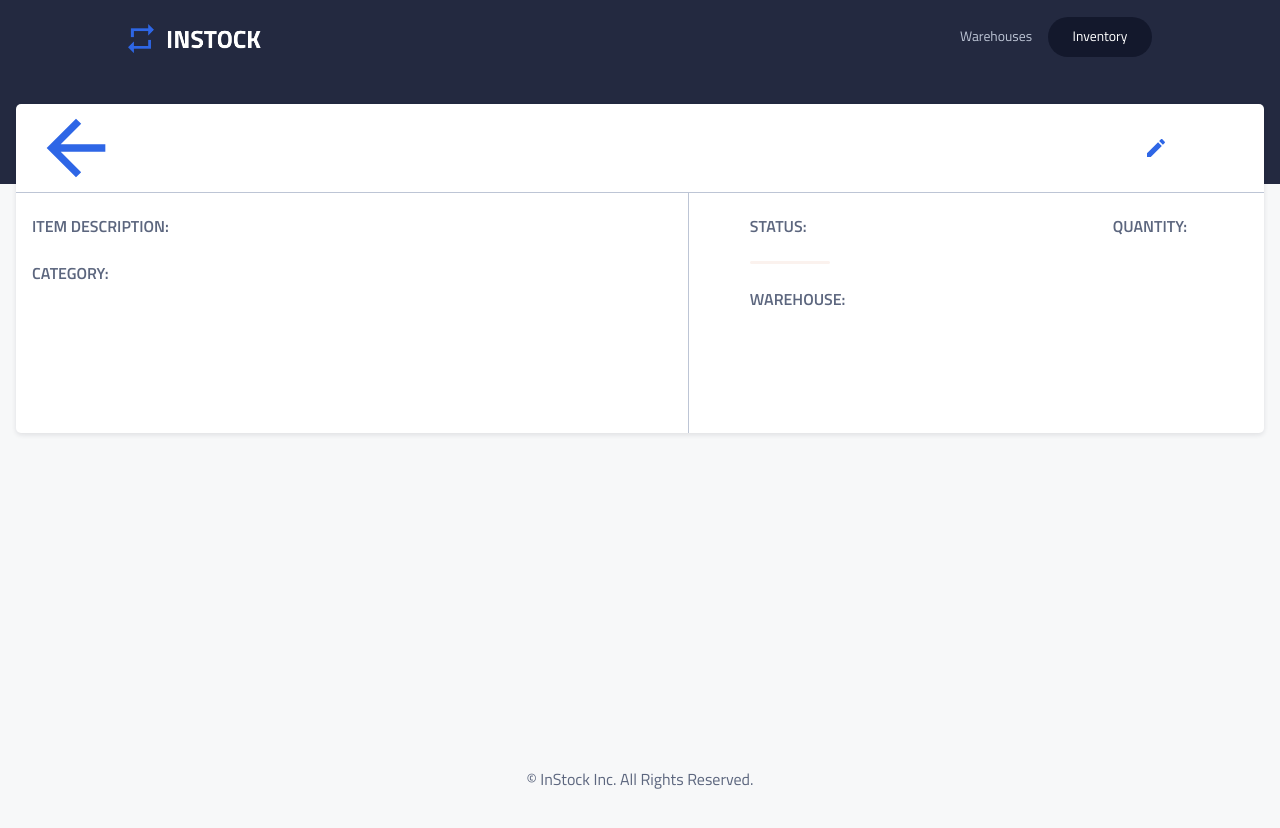
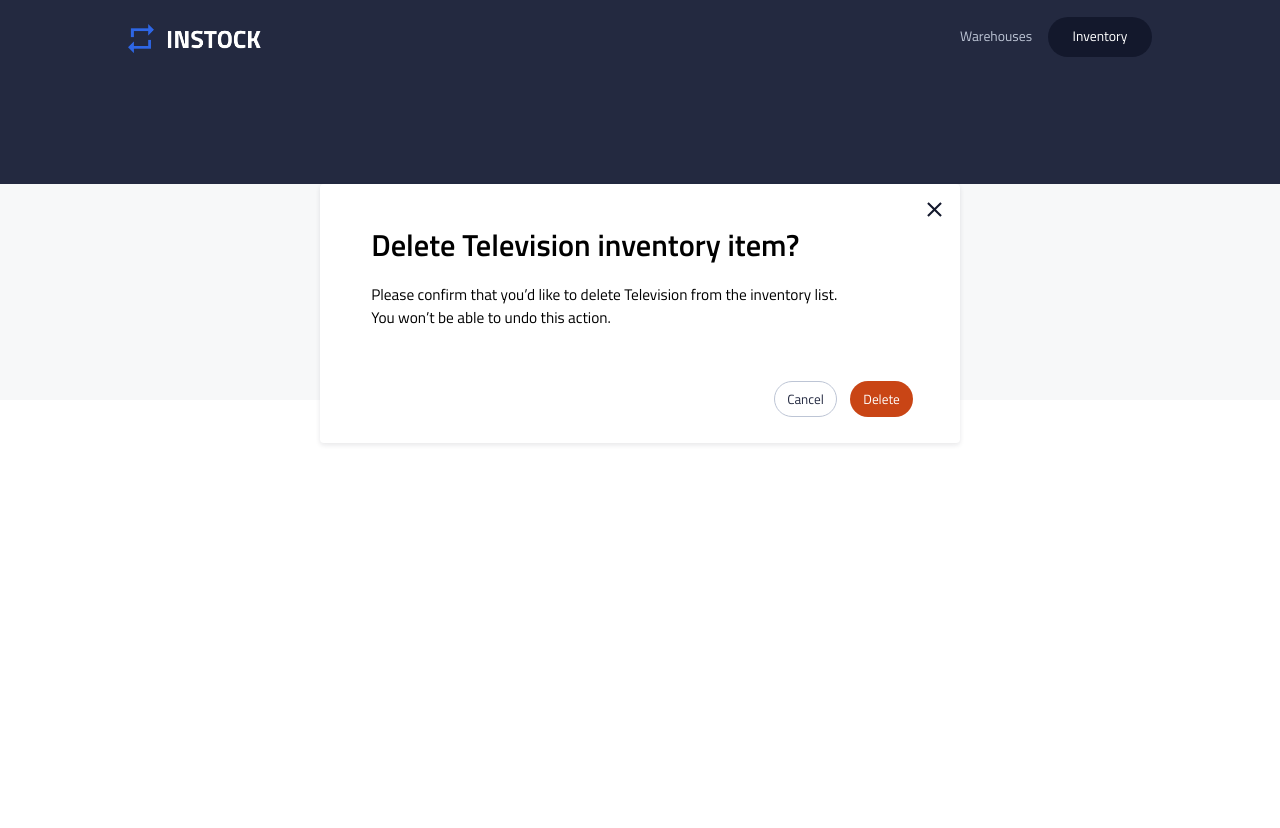
Before and after one commit to cathybi/instock-client, a React (Create React App) app: page /inventory/deleteInventory in a window 1280 px wide. Shown: the top 828 px of the page. After the commit the page ends 800 px from the top, so only its background shows below. Built offline with nearby package versions, Linux system fonts and the light colour scheme; no server answers.

Commit message:
Created DeleteInventory and DeleteWarehouse components and added styling

```diff
--- a/src/App.jsx
+++ b/src/App.jsx
@@ -8,6 +8,8 @@ import AddEditInventory from "./components/AddEditInventory/AddEditInventory";
 import AddEditWarehouse from "./components/AddEditWarehouse/AddEditWarehouse";
 import Header from "./components/Header/Header";
 import Footer from "./components/Footer/Footer";
+import DeleteInventory from "./components/DeleteInventory/DeleteInventory"
+import DeleteWarehouse from "./components/DeleteWarehouse/DeleteWarehouse"
 
 function App() {
   return (
@@ -21,14 +23,10 @@ function App() {
           <Route path="/warehousedetails" element={<WarehousesDetailsPage />} />
           <Route path="/inventory/add" element={<AddEditInventory />} />
           <Route path="/warehouse/add" element={<AddEditWarehouse />} />
-          <Route
-            path="/inventory/:inventoryId"
-            element={<InventoryDetailsPage />}
-          />
-          <Route
-            path="/warehouse/:warehouseId"
-            element={<WarehousesDetailsPage />}
-          />
+          <Route path="/inventory/:inventoryId" element={<InventoryDetailsPage />} />
+          <Route path="/warehouse/:warehouseId" element={<WarehousesDetailsPage />} />
+          <Route path="/inventory/deleteInventory" element={<DeleteInventory />} />
+          <Route path="/warehouse/deleteWarehouse" element={<DeleteWarehouse />} />
         </Routes>
         <Footer />
       </BrowserRouter>
--- a/src/components/DeleteInventory/DeleteInventory.jsx
+++ b/src/components/DeleteInventory/DeleteInventory.jsx
@@ -0,0 +1,30 @@
+import "./DeleteInventory.scss";
+import closeIcon from "../../assets/icons/close-24px.svg";
+
+
+function DeleteInventory() {
+
+    return (
+        <>
+            <section className="delete">
+                <img className="delete__close-icon" src={closeIcon} alt="Close" />
+
+                <div className="delete__text-container">
+                    <h1 className="delete__text-container-title">Delete Television inventory item?</h1>
+                    <p className="delete__text-container-subtitle">
+                        Please confirm that you’d like to delete Television from the inventory list.
+                        You won’t be able to undo this action.
+                    </p>
+                </div>
+
+                <div className="delete__button-container">
+                    <button className="delete__button-container-cancel">Cancel</button>
+                    <button onClick className="delete__button-container-delete"> Delete </button>
+                </div>
+            </section>
+        </>
+    );
+
+};
+
+export default DeleteInventory;
--- a/src/components/DeleteInventory/DeleteInventory.scss
+++ b/src/components/DeleteInventory/DeleteInventory.scss
@@ -0,0 +1,105 @@
+@use "./../../styles/partials/mixins" as *;
+@use "./../../styles/partials/mixins-mobile" as *;
+@use "./../../styles/partials/mixins-desktop-tablet" as *;
+@use "./../../styles/partials/typography" as *;
+@use "./../../styles/partials/variables" as *;
+
+.delete {
+    position: absolute;
+    z-index: 0;
+    display: flex;
+    flex-direction: column;
+    flex-wrap: wrap;
+    text-align: left;
+    padding: 4%;
+    background-color: $primary-white;
+    box-shadow: 0 0.125rem 0.3125rem rgba(19, 24, 44, 0.1);
+
+    @include tablet {
+        margin: auto;
+        width: 77%;
+        padding: 2% 2% 4% 8%;
+        border-radius: 4px;
+        margin-left: 10%;
+
+        @include desktop {
+            width: 50%;
+            padding: 1% 1% 2% 4%;
+            margin-left: 25%;
+        }
+    }
+
+    &__close-icon {
+        height: 25px;
+        margin-left: auto;
+    }
+
+    &__text-container {
+        margin: 0;
+        margin-bottom: 90vw;
+
+        @include tablet {
+            margin-bottom: 0;
+            width: 90%;
+        }
+    }
+
+    &__text-container-title {
+        @include tablet {
+            margin: 0 0;
+            font-size: 1.9rem;
+        }
+    }
+
+    &__text-container-subtitle {
+        @include tablet {
+            width: 91%;
+
+            font-size: 0.96rem;
+            margin-bottom: 10%;
+        }
+    }
+
+    &__button-container {
+        display: flex;
+        flex-direction: row;
+        justify-content: space-evenly;
+
+        @include tablet {
+            align-items: right;
+            margin-left: auto;
+            width: 30%;
+            justify-content: space-between;
+
+            @include desktop {
+                padding-right: 6%;
+            }
+        }
+
+        &-cancel {
+            border: 1.5px solid $secondary-cloud;
+            background-color: $primary-white;
+            color: $background-graphite;
+            border-radius: 20px;
+
+            min-width: 45%;
+            height: 36px;
+            padding: 0;
+
+            @include tablet {}
+        }
+
+        &-delete {
+            border-style: none;
+            border-radius: 20px;
+            color: $primary-white;
+            background-color: $red;
+
+            min-width: 45%;
+            height: 36px;
+            padding: 0;
+
+            @include tablet {}
+        }
+    }
+}
--- a/src/components/DeleteWarehouse/DeleteWarehouse.jsx
+++ b/src/components/DeleteWarehouse/DeleteWarehouse.jsx
@@ -0,0 +1,30 @@
+import "./DeleteWarehouse.scss";
+import closeIcon from "../../assets/icons/close-24px.svg";
+
+
+function DeleteWarehouse() {
+
+    return (
+        <>
+            <section className="delete">
+                <img className="delete__close-icon" src={closeIcon} alt="Close" />
+
+                <div className="delete__text-container">
+                    <h1 className="delete__text-container-title">Delete Washington warehouse?</h1>
+                    <p className="delete__text-container-subtitle">
+                        Please confirm that you’d like to delete the Washington from the list of warehouses.
+                        You won’t be able to undo this action.
+                    </p>
+                </div>
+
+                <div className="delete__button-container">
+                    <button className="delete__button-container-cancel">Cancel</button>
+                    <button onClick className="delete__button-container-delete"> Delete </button>
+                </div>
+            </section>
+        </>
+    );
+
+};
+
+export default DeleteWarehouse;
```
